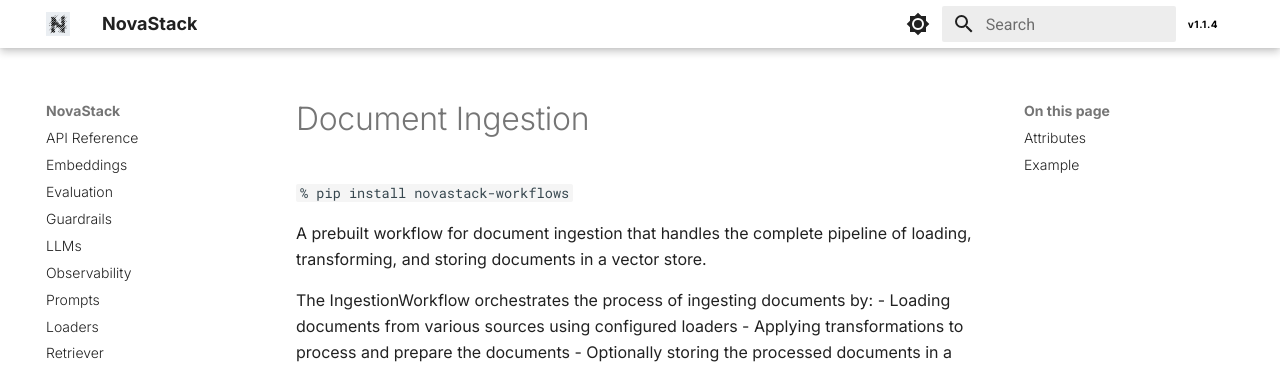
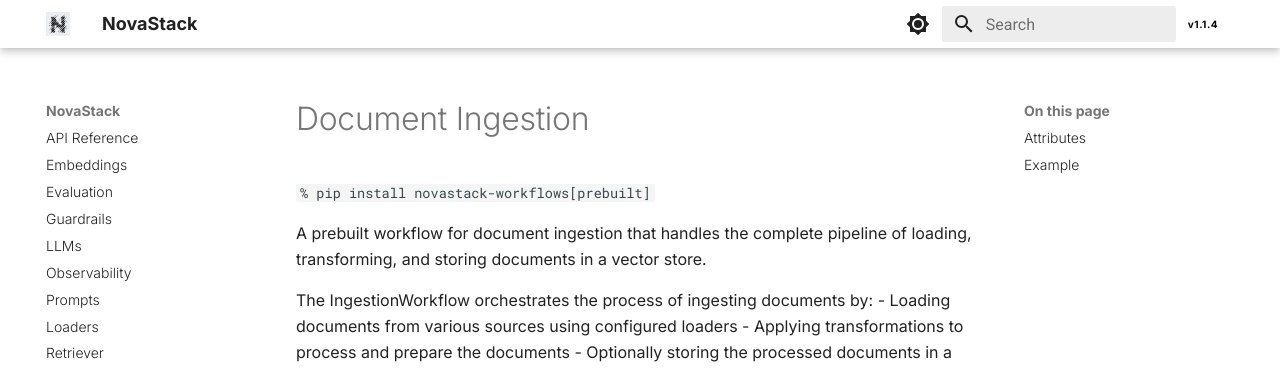
Before and after one commit to novastack-project/novastack, an MkDocs documentation site: the page built from docs/api_reference/api_reference/workflows/prebuilt/document_ingestion.md, in a window 1280 px wide and 900 px high. Shown: the top 370 px of the window. Built offline with MkDocs 1.6.1 and Material for MkDocs 9.7.7, drawn with Linux system fonts in a browser that asks for light colours.

Commit message:
docs: add installation instructions

```diff
--- a/docs/api_reference/api_reference/workflows/prebuilt/document_ingestion.md
+++ b/docs/api_reference/api_reference/workflows/prebuilt/document_ingestion.md
@@ -3,7 +3,7 @@
 
 ---
 
-`% pip install novastack-workflows`
+`% pip install novastack-workflows[prebuilt]`
 
 A prebuilt workflow for document ingestion that handles the complete pipeline of loading, transforming, and storing documents in a vector store.
 
```
Also changed, not shown: docs/api_reference/api_reference/workflows/overview.md (+1 -1 lines).
